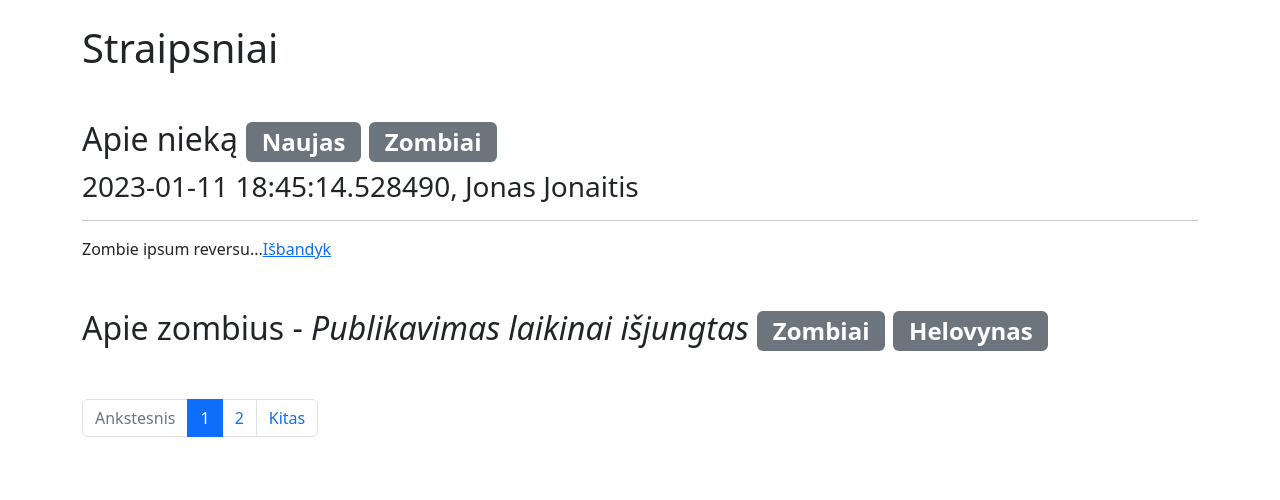
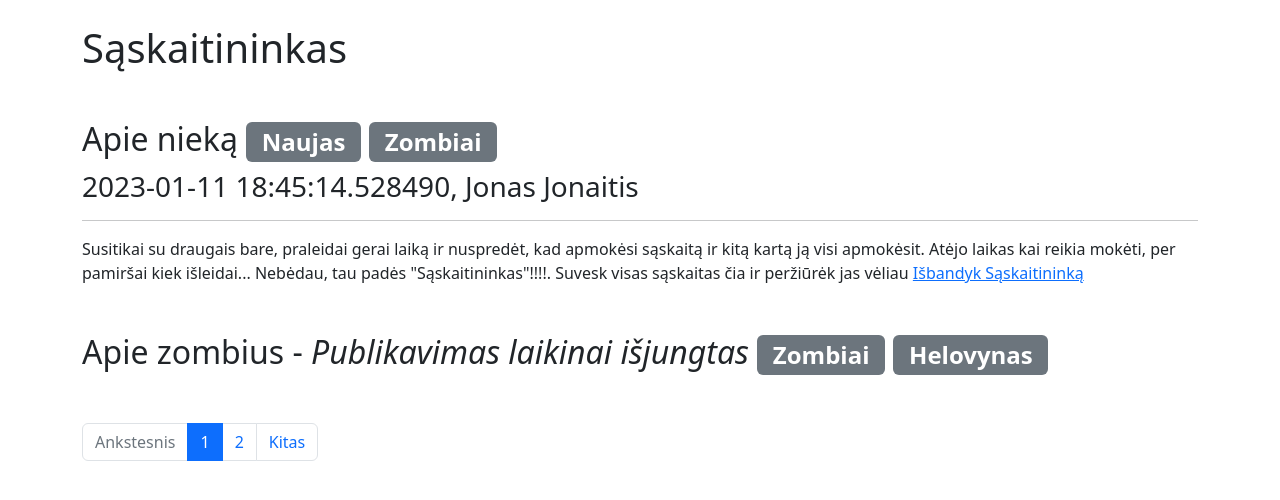
Before and after one commit to s034580/Python-Flask-Exam, a Flask app: page / in a window 1280 px wide. Shown: the part 120-620 px from the top of the page. Run offline with Flask 3, Linux system fonts and the light colour scheme; some libraries are stand-ins or nearby versions.

Commit message:
New text

```diff
--- a/app/templates/index.html
+++ b/app/templates/index.html
@@ -3,7 +3,7 @@
 {% block title %}Home{% endblock %}
 
 {% block main %}
-  <h1 class="mb-5">Straipsniai</h1>
+  <h1 class="mb-5">Sąskaitininkas</h1>
 
     {% if current_user.is_authenticated %}
       <h2 class="mb-5">Hello, {{ current_user.email }}</h2>
@@ -19,7 +19,9 @@
       </h2>
       <h3>{{ article.date }}, {{ article.author.first_name }} {{ article.author.last_name }}</h3>
       <hr>
-      <p>{{ article.text[:20] }}...<a href="{{ url_for('registration') }}">Išbandyk</a></p>
+      <p>Susitikai su draugais bare, praleidai gerai laiką ir nuspredėt, kad apmokėsi sąskaitą ir kitą kartą ją visi apmokėsit.
+        Atėjo laikas kai reikia mokėti, per pamiršai kiek išleidai... Nebėdau, tau padės "Sąskaitininkas"!!!!. Suvesk visas sąskaitas čia ir peržiūrėk jas vėliau <a href="{{ url_for('registration') }}">Išbandyk Sąskaitininką</a>
+      </p>
     {% else %}
       <h2>{{ article.title }} - <i>Publikavimas laikinai išjungtas</i>
         {% for tag in article.tags %}
```
Also changed, not shown: app/data.db.
